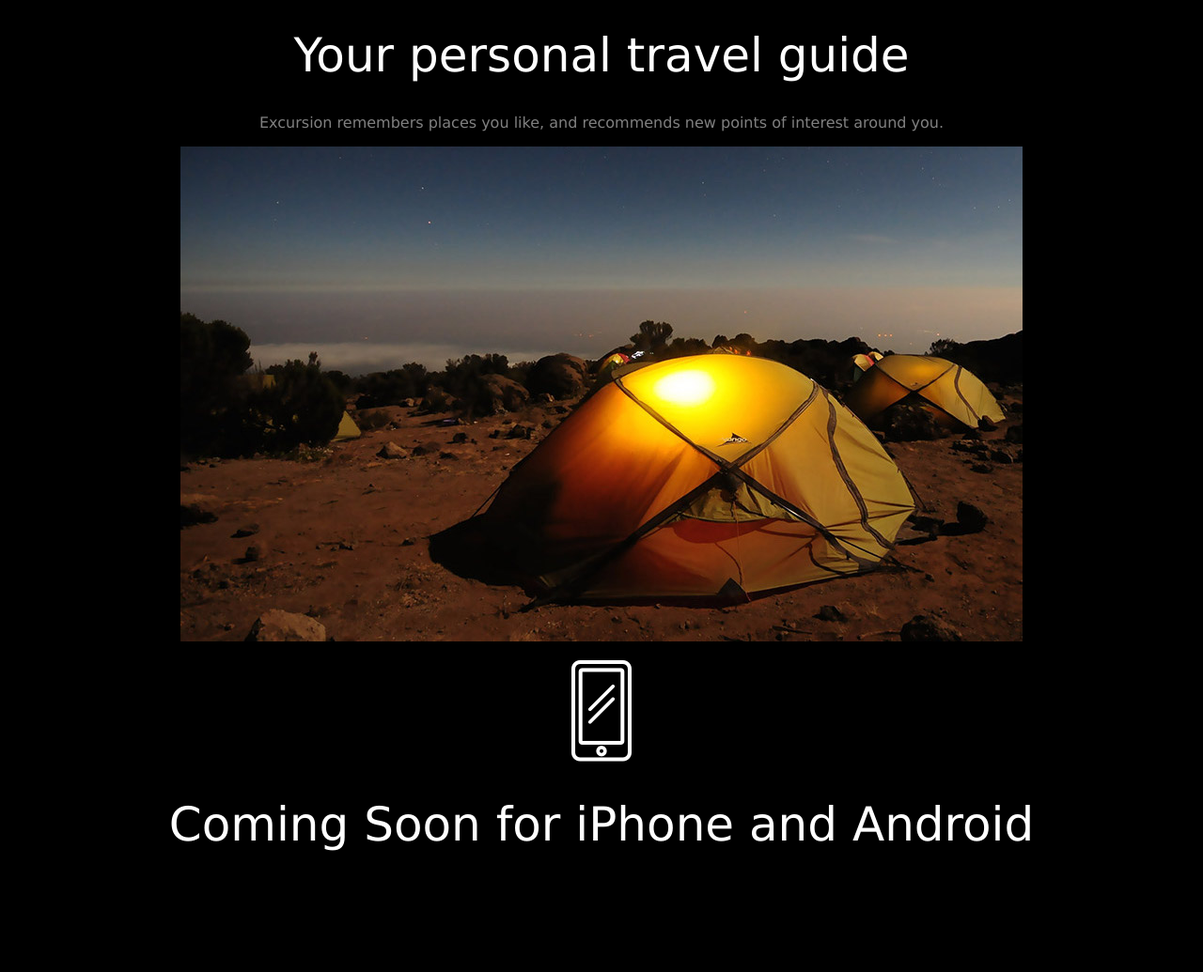
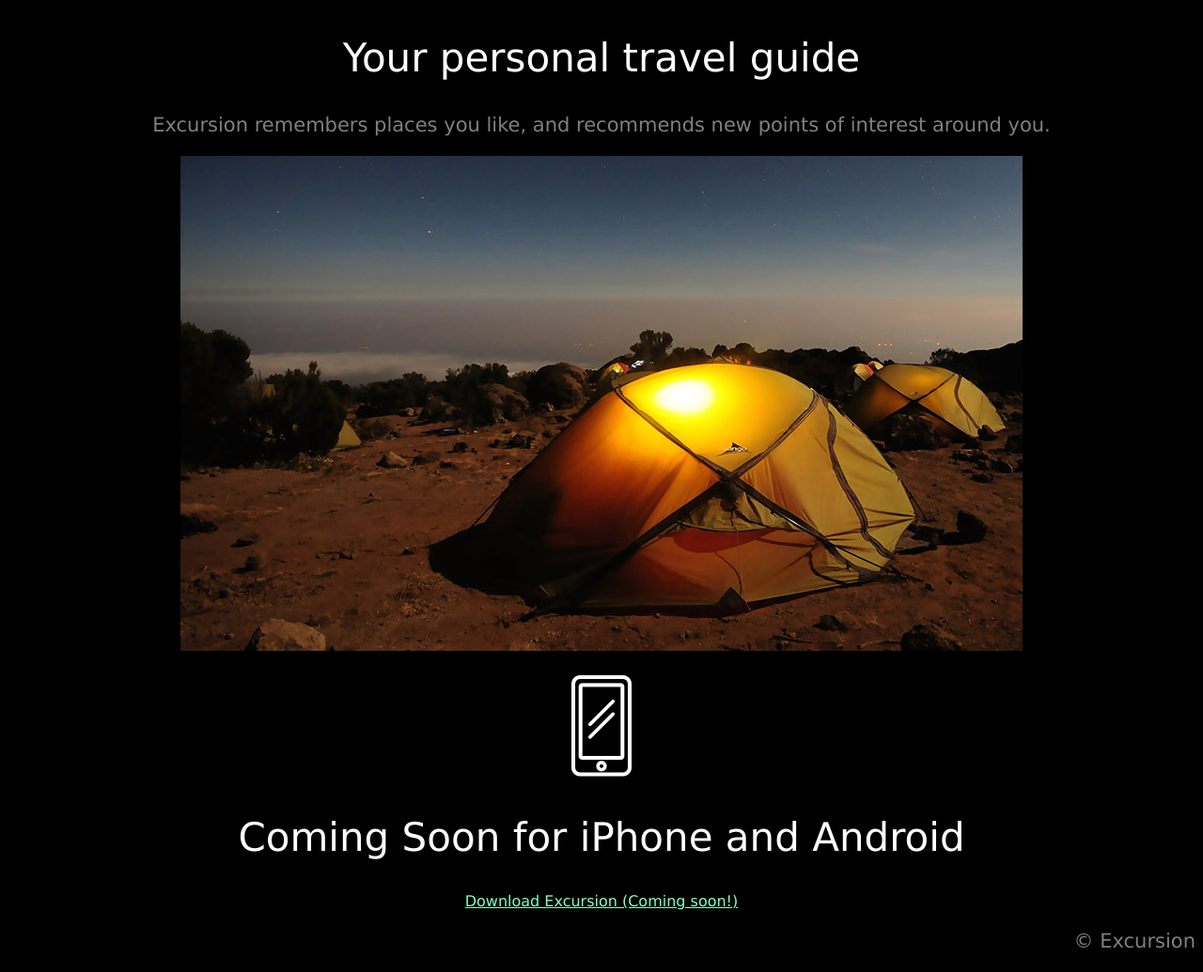
Before and after one commit to jgillespie-va/excursion, a plain HTML site: page index.html in a window 1280 px wide. Shown: the part 318-1353 px from the top of the page at 94% size. Before the commit the page ends 1258 px from the top, so only its background shows below. Drawn offline with Linux system fonts and the light colour scheme.

Commit message:
completing project

```diff
--- a/index.html
+++ b/index.html
@@ -6,12 +6,18 @@
   </head>
   <body>
     <h1>Discover hidden places in the world around you</h1>
-    <a href="#Download Excursion (Coming soon!)">Download Excursion (Coming soon!)</a>
+    <a href="./index.html">Download Excursion (Coming soon!)</a>
     <p><video autoplay loop> <source src="./resources/videos/excursion.mp4">Video not supported</video></p>
-    <h1>Your personal travel guide</h1>
+
+    <h2>Your personal travel guide</h2>
     <p>Excursion remembers places you like, and recommends new points of interest around you.</p>
     <p><img src="./resources/images/camp.jpg"></p>
-    <p><img src="./resources/images/phone.png"</p>
-    <h1>Coming Soon for iPhone and Android</h1>
+    <p><img src="./resources/images/phone.png"></p>
+    <h2>Coming Soon for iPhone and Android</h2>
+
+    <a href="./index.html">Download Excursion (Coming soon!)</a>
+      <div id="copyright">
+        <p>© Excursion</p>
+      </div>
   </body>
 </html>
--- a/resources/css/style.css
+++ b/resources/css/style.css
@@ -3,12 +3,24 @@
   text-align: center;
   font-family: Verdana;
   font-weight: normal;
-
-  }
+}
 h1 {
   color: white;
   font-size: 50px;
 }
+h2 {
+  color: white;
+  font-size: 42px;
+  font-weight: 300;
+}
 p {
-  color: grey
+  color: grey;
+  font-size: 21px;
 }
+a {
+  color: aquamarine;
+  font-size: 16px;
+}
+#copyright p {
+  text-align: right;
+}
```
